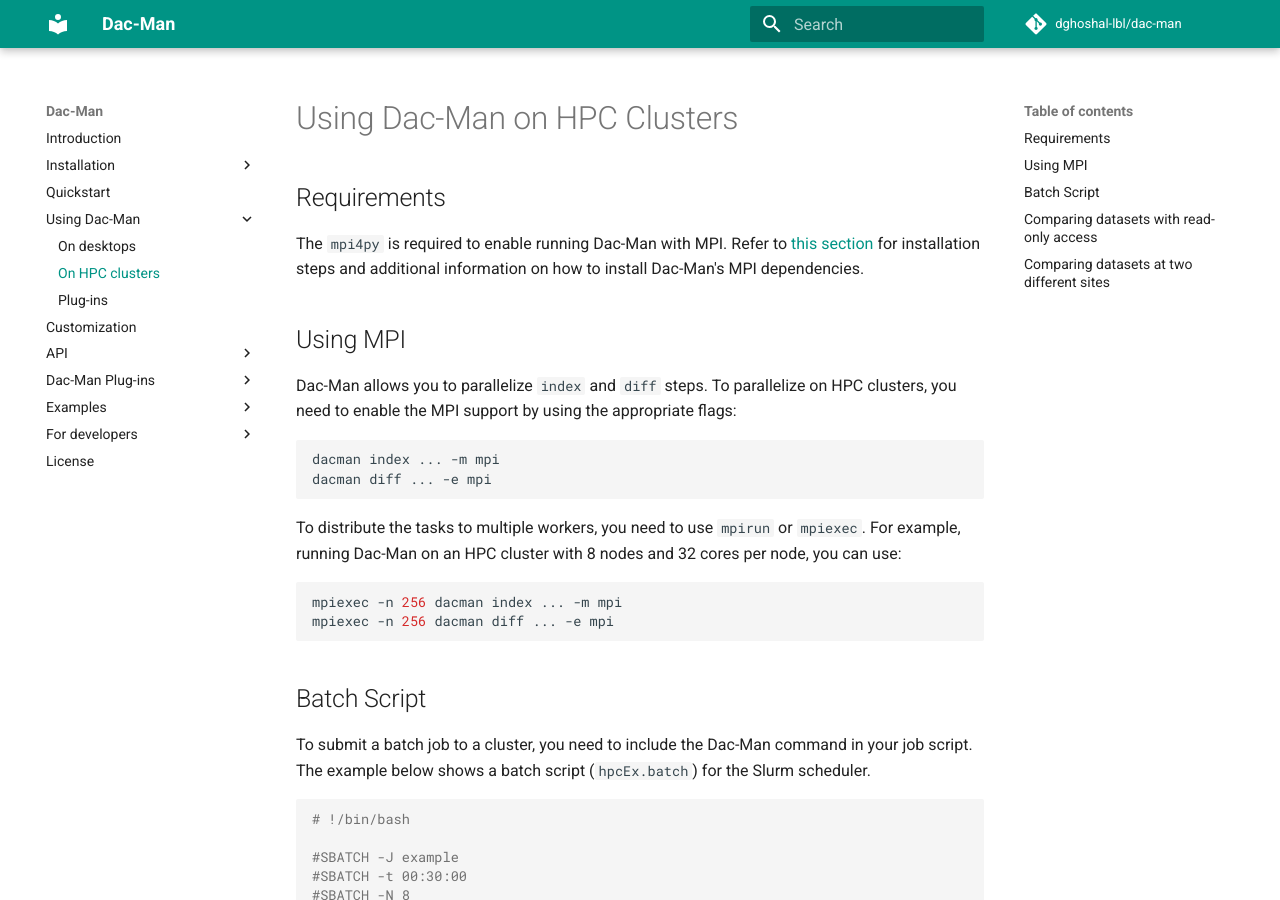
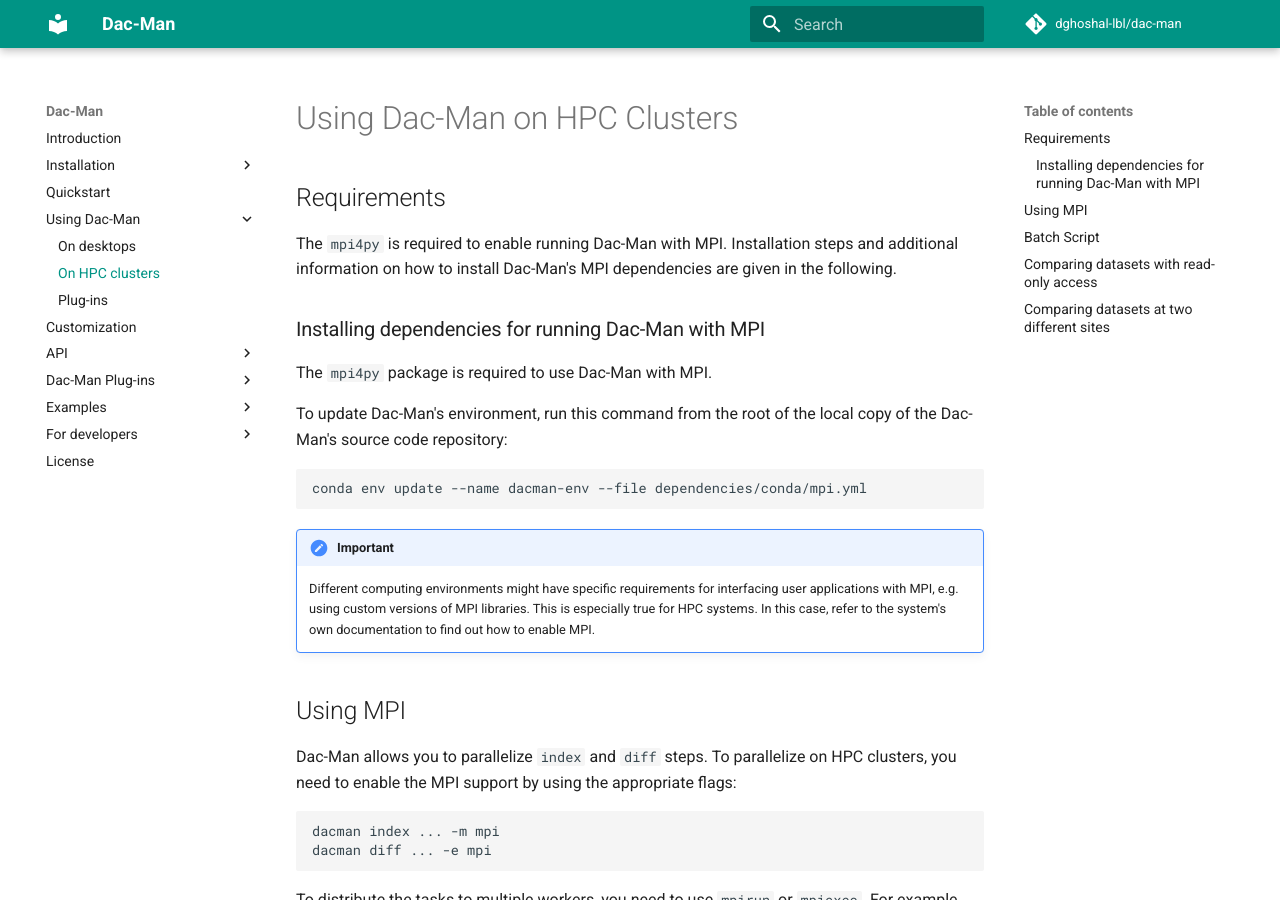
Before and after one commit to deduce-dev/dac-man, an MkDocs documentation site: the page built from docs/use/hpc.md, in a window 1280 px wide and 900 px high. Built offline with MkDocs 1.6.1 and Material for MkDocs 9.7.7, drawn with Linux system fonts in a browser that asks for light colours; comment, search, counter and statistics services are not loaded.

Commit message:
Move MPI installation steps to "HPC" section

````diff
--- a/docs/use/hpc.md
+++ b/docs/use/hpc.md
@@ -3,8 +3,22 @@
 ## Requirements
 
 The `mpi4py` is required to enable running Dac-Man with MPI.
-Refer to [this section](../../install/dependencies/) for installation steps and additional information
-on how to install Dac-Man's MPI dependencies.
+Installation steps and additional information
+on how to install Dac-Man's MPI dependencies are given in the following.
+
+### Installing dependencies for running Dac-Man with MPI
+
+The `mpi4py` package is required to use Dac-Man with MPI.
+
+To update Dac-Man's environment, run this command from the root of the local copy
+of the Dac-Man's source code repository:
+
+```sh
+conda env update --name dacman-env --file dependencies/conda/mpi.yml
+```
+
+!!! important
+    Different computing environments might have specific requirements for interfacing user applications with MPI, e.g. using custom versions of MPI libraries. This is especially true for HPC systems. In this case, refer to the system's own documentation to find out how to enable MPI.
 
 ## Using MPI
 
````
